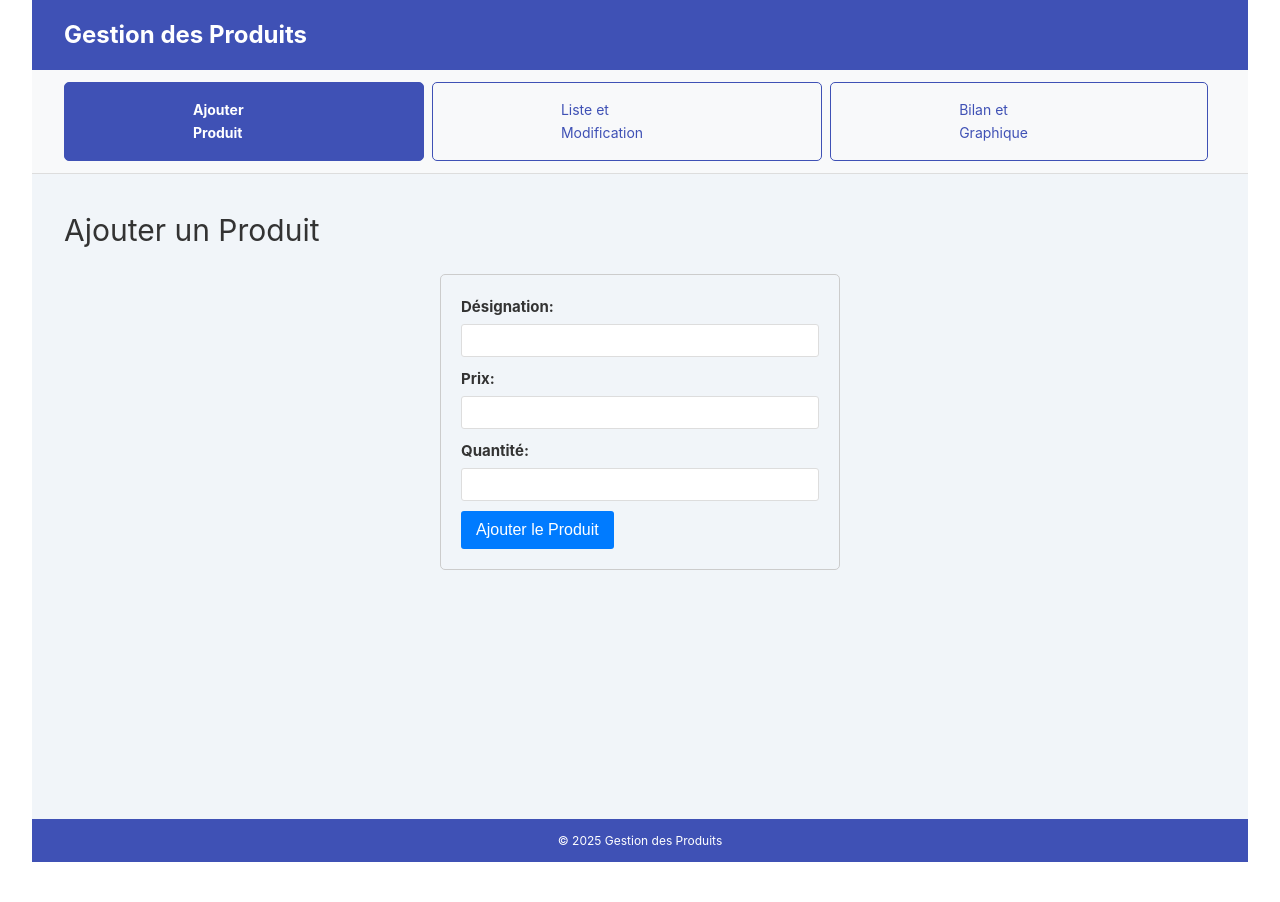
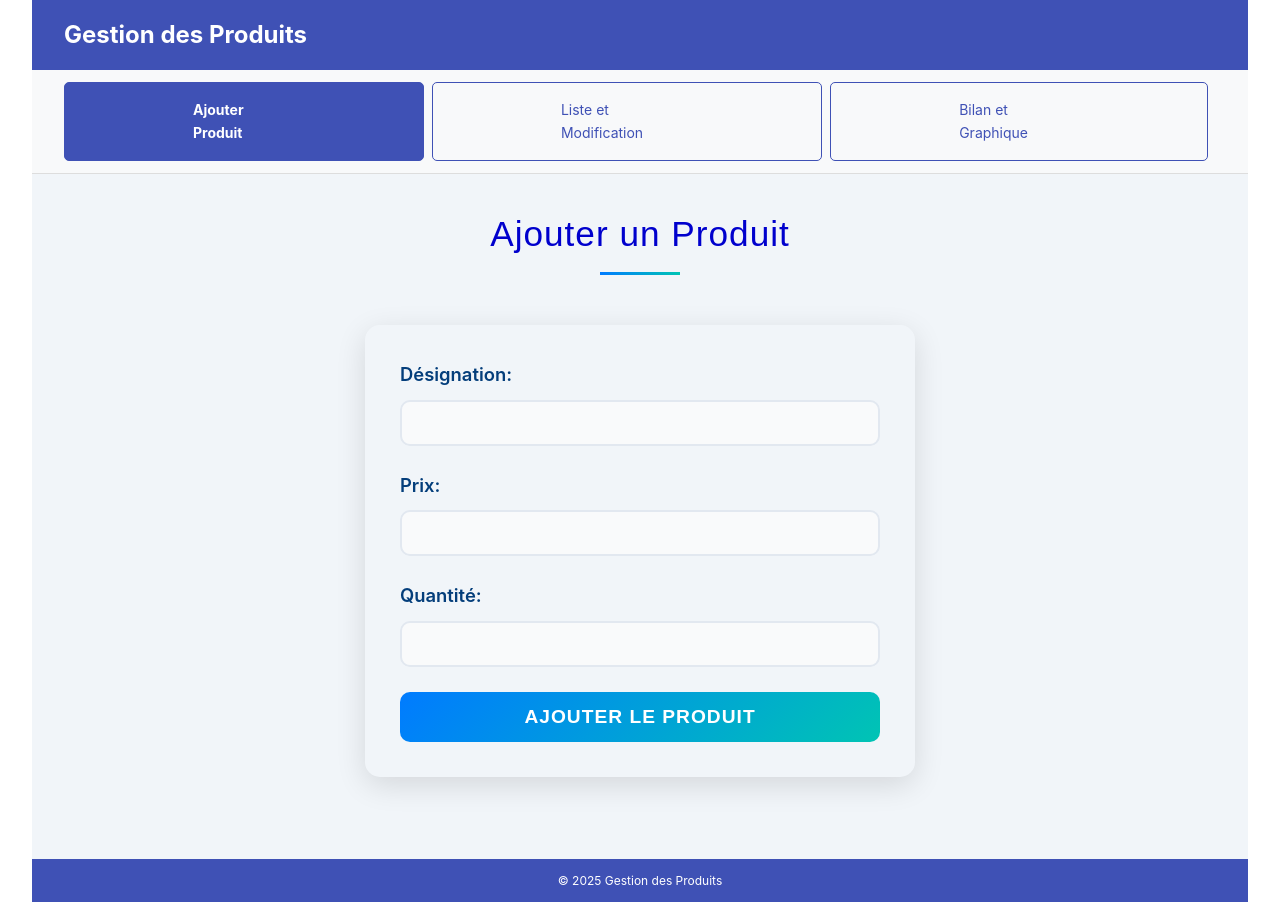
Before and after one commit to Akarti5/Stockeo, a Vue app: page /ajouter in a window 1280 px wide. Before the commit the page ends 862 px from the top, so only its background shows below. Built offline with nearby package versions, Linux system fonts and the light colour scheme.

Commit message:
modif ajout produit

```diff
--- a/src/components/AjouterProduit.vue
+++ b/src/components/AjouterProduit.vue
@@ -61,54 +61,212 @@
 </script>
 
 <style scoped>
+/* Conteneur global */
 form {
-    max-width: 400px;
-    margin: 20px auto;
-    padding: 20px;
-    border: 1px solid #ccc;
-    border-radius: 5px;
+max-width: 550px;
+margin: 50px auto;
+padding: 35px;
+background: transparent;
+border-radius: 15px;
+box-shadow: 0 8px 30px rgba(0, 0, 0, 0.12);
+transition: transform 0.3s ease, box-shadow 0.3s ease;
+position: relative;
+overflow: hidden;
 }
 
+/* Animation au survol du formulaire */
+form:hover {
+transform: translateY(-5px);
+box-shadow: 0 12px 40px rgba(0, 0, 0, 0.18);
+}
+
+/* Style des titres */
+h1 {
+text-align: center;
+font-size: 2.2rem;
+color:mediumblue;
+margin-bottom: 40px;
+font-family: 'Poppins', sans-serif;
+letter-spacing: 1px;
+position: relative;
+}
+
+/* Ligne décorative sous le titre */
+h1::after {
+content: '';
+display: block;
+width: 80px;
+height: 3px;
+background: linear-gradient(90deg, #007bff, #00c4b4);
+margin: 10px auto;
+}
+
+/* Style des groupes d'input */
 div {
-    margin-bottom: 10px;
+margin-bottom: 25px;
+position: relative;
 }
+
 
 label {
 display: block;
-    margin-bottom: 5px;
-    font-weight: bold;
+margin-bottom: 10px;
+font-weight: 600;
+color: #043e7b;
+font-size: 1.15rem;
+transition: color 0.3s ease;
+}
+
+
+input[type="text"],
+input[type="number"] {
+width: 100%;
+padding: 12px 12px 12px 40px;
+border: 2px solid #e2e8f0;
+border-radius: 10px;
+font-size: 1rem;
+background-color: #f9fafb;
+transition: all 0.3s ease;
+box-sizing: border-box;
+}
+
+
+input[type="text"]:focus,
+input[type="number"]:focus {
+outline: none;
+border-color: #00c4b4;
+background-color: #fff;
+box-shadow: 0 0 10px rgba(0, 196, 180, 0.3);
+}
+
+
+div:nth-child(1) input::before {
+content: '📝';
+position: absolute;
+left: 12px;
+top: 50%;
+transform: translateY(-50%);
+font-size: 1.2rem;
+}
+
+div:nth-child(2) input::before {
+content: '💰';
+position: absolute;
+left: 12px;
+top: 50%;
+transform: translateY(-50%);
+font-size: 1.2rem;
+}
+
+div:nth-child(3) input::before {
+content: '🔢';
+position: absolute;
+left: 12px;
+top: 50%;
+transform: translateY(-50%);
+font-size: 1.2rem;
+}
+
+
+button[type="submit"] {
+width: 100%;
+background: linear-gradient(135deg, #007bff, #00c4b4);
+color: white;
+padding: 14px;
+border: none;
+border-radius: 10px;
+cursor: pointer;
+font-size: 1.2rem;
+font-weight: 700;
+text-transform: uppercase;
+letter-spacing: 1px;
+transition: all 0.3s ease;
+position: relative;
+overflow: hidden;
+}
+
+
+button[type="submit"]::after {
+content: '';
+position: absolute;
+top: 50%;
+left: 50%;
+width: 0;
+height: 0;
+background: rgba(255, 255, 255, 0.3);
+border-radius: 50%;
+transform: translate(-50%, -50%);
+transition: width 0.6s ease, height 0.6s ease;
+}
+
+button[type="submit"]:hover::after {
+width: 300px;
+height: 300px;
+}
+
+button[type="submit"]:hover {
+background: linear-gradient(135deg, #0056b3, #009b93);
+transform: translateY(-3px);
+}
+
+button[type="submit"]:active {
+transform: translateY(0);
+}
+
+
+.success {
+margin-top: 25px;
+padding: 12px;
+background-color: #d1fae5;
+color: #065f46;
+border-radius: 10px;
+text-align: center;
+font-weight: 500;
+animation: fadeIn 0.5s ease;
+}
+
+.error {
+margin-top: 25px;
+padding: 12px;
+background-color: #fee2e2;
+color: #991b1b;
+border-radius: 10px;
+text-align: center;
+font-weight: 500;
+animation: fadeIn 0.5s ease;
+}
+
+@keyframes fadeIn {
+from {
+  opacity: 0;
+  transform: translateY(10px);
+}
+to {
+  opacity: 1;
+  transform: translateY(0);
+}
+}
+
+
+@media (max-width: 600px) {
+form {
+  margin: 20px;
+  padding: 25px;
+}
+
+h1 {
+  font-size: 1.9rem;
+}
+
+button[type="submit"] {
+  font-size: 1.1rem;
+  padding: 12px;
 }
 
 input[type="text"],
 input[type="number"] {
-    width: 100%;
-    padding: 8px;
-    border: 1px solid #ddd;
-    border-radius: 3px;
-    box-sizing: border-box;
+  padding: 10px 10px 10px 35px;
+  font-size: 0.95rem;
 }
-
-  button[type="submit"] {
-    background-color: #007bff;
-    color: white;
-    padding: 10px 15px;
-    border: none;
-    border-radius: 3px;
-    cursor: pointer;
-    font-size: 1rem;
-  }
-
-  button[type="submit"]:hover {
-    background-color: #0056b3;
-  }
-
-  .success {
-    color: green;
-    margin-top: 10px;
-  }
-
-  .error {
-    color: red;
-    margin-top: 10px;
 }
 </style>
```
Lines whose indentation alone changed are shown as unchanged.
